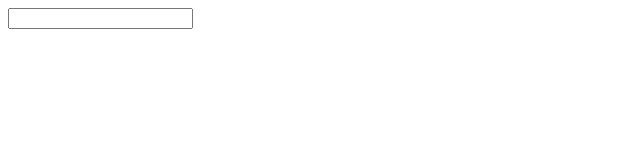
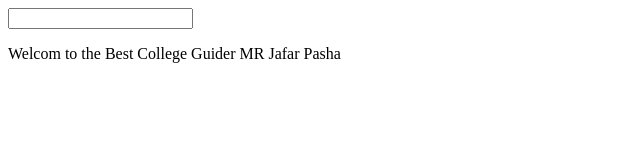
Before and after one commit to JafarJP/New-Demo, a plain HTML site: page index.html in a window 1280 px wide. Shown: the whole page, without its empty margins (0-640 px from the left). Drawn offline with Linux system fonts and the light colour scheme.

Commit message:
committing

```diff
--- a/index.html
+++ b/index.html
@@ -3,5 +3,5 @@
 <form>
     <label> <input></label>
 </form>
-
+ <p> Welcom to the Best College Guider MR Jafar Pasha</p>
 </html>
```
